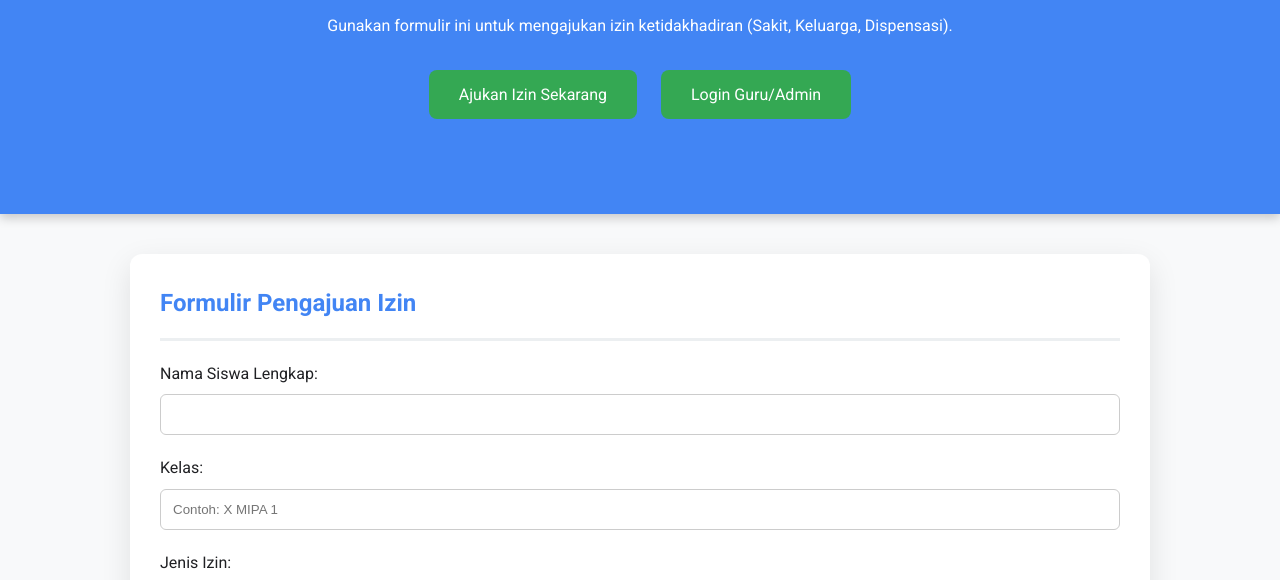
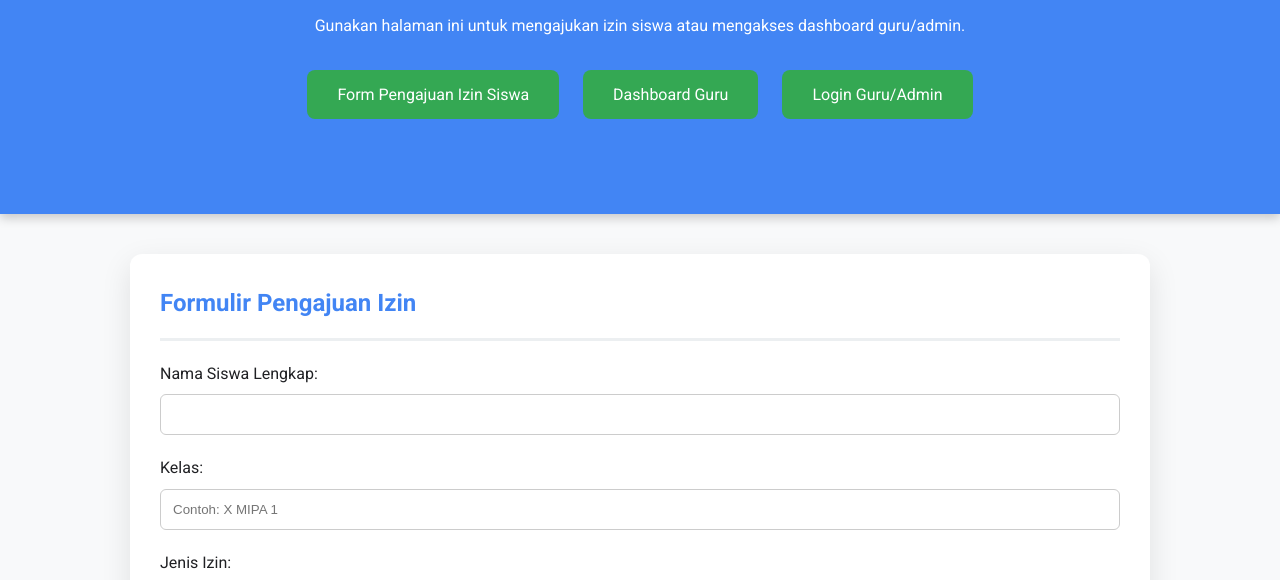
Before and after one commit to alisarizkipratiwi-source/permissions, a plain HTML site: page index.html in a window 1280 px wide. Shown: the part 192-772 px from the top of the page. Drawn offline with nearby package versions, Linux system fonts and the light colour scheme.

Commit message:
Update index.html

```diff
--- a/index.html
+++ b/index.html
@@ -13,14 +13,35 @@
 </head>
 <body>
 
+    <!-- ==============================
+         HEADER HOMEPAGE (PORTAL SISWA & GURU)
+         ============================== -->
     <header class="homepage-header">
         <h1>Sistem Izin Siswa SMAN 1 GRATI</h1>
-        <p>Gunakan formulir ini untuk mengajukan izin ketidakhadiran (Sakit, Keluarga, Dispensasi).</p>
+        <p>Gunakan halaman ini untuk mengajukan izin siswa atau mengakses dashboard guru/admin.</p>
 
-        <a href="#submission-form" class="cta-button">Ajukan Izin Sekarang</a>
+        <!-- ==============================
+             CTA PORTAL SISWA
+             ============================== -->
+        <a href="#submission-form" class="cta-button">Form Pengajuan Izin Siswa</a>
+
+        <!-- ==============================
+             CTA PORTAL GURU (DASHBOARD)
+             Catatan: otomatis menuju dashboard guru
+             ============================== -->
+        <a href="dashboard.html" class="cta-button">Dashboard Guru</a>
+
+        <!-- ==============================
+             CTA LOGIN GURU (opsional)
+             jika kamu masih butuh login.html
+             ============================== -->
         <a href="login.html" class="cta-button">Login Guru/Admin</a>
     </header>
 
+
+    <!-- ==============================
+         FORM IZIN SISWA (ASLI PUNYAMU)
+         ============================== -->
     <main class="container">
         <section id="submission-form">
             <h2>Formulir Pengajuan Izin</h2>
@@ -61,7 +82,9 @@
         </section>
     </main>
 
-    <!-- Script JS harus paling bawah -->
+    <!-- ==============================
+         JAVASCRIPT (ORIGINAL)
+         ============================== -->
     <script src="script.js"></script>
 
 </body>
```
